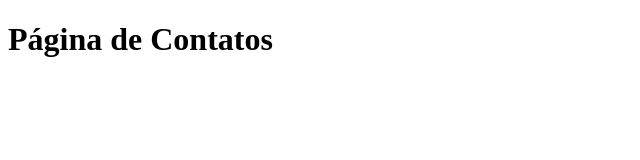
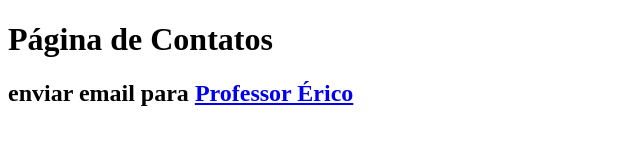
Before and after one commit to ericovinicosta/alura-git, a plain HTML site: page contato.html in a window 1280 px wide. Shown: the whole page, without its empty margins (0-640 px from the left). Drawn offline with Linux system fonts and the light colour scheme.

Commit message:
enviando para o brach de desenvolvimento

```diff
--- a/contato.html
+++ b/contato.html
@@ -8,5 +8,9 @@
     </head>
     <body>
         <h1>Página de Contatos</h1>
+        <h2>
+            enviar email para
+            <a href="professor@ericocosta.com.br">Professor Érico</a>
+        </h2>
     </body>
 </html>
```
